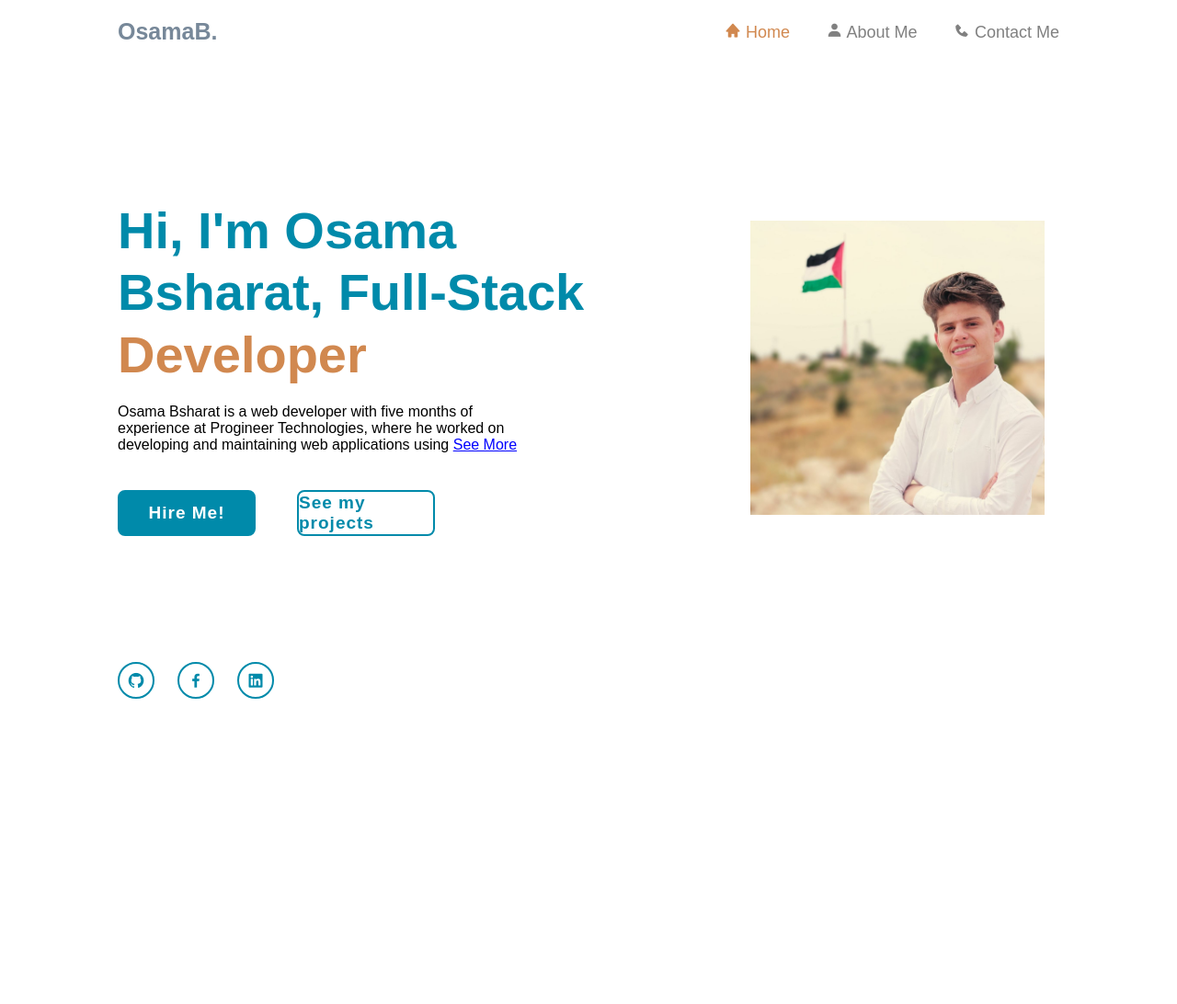
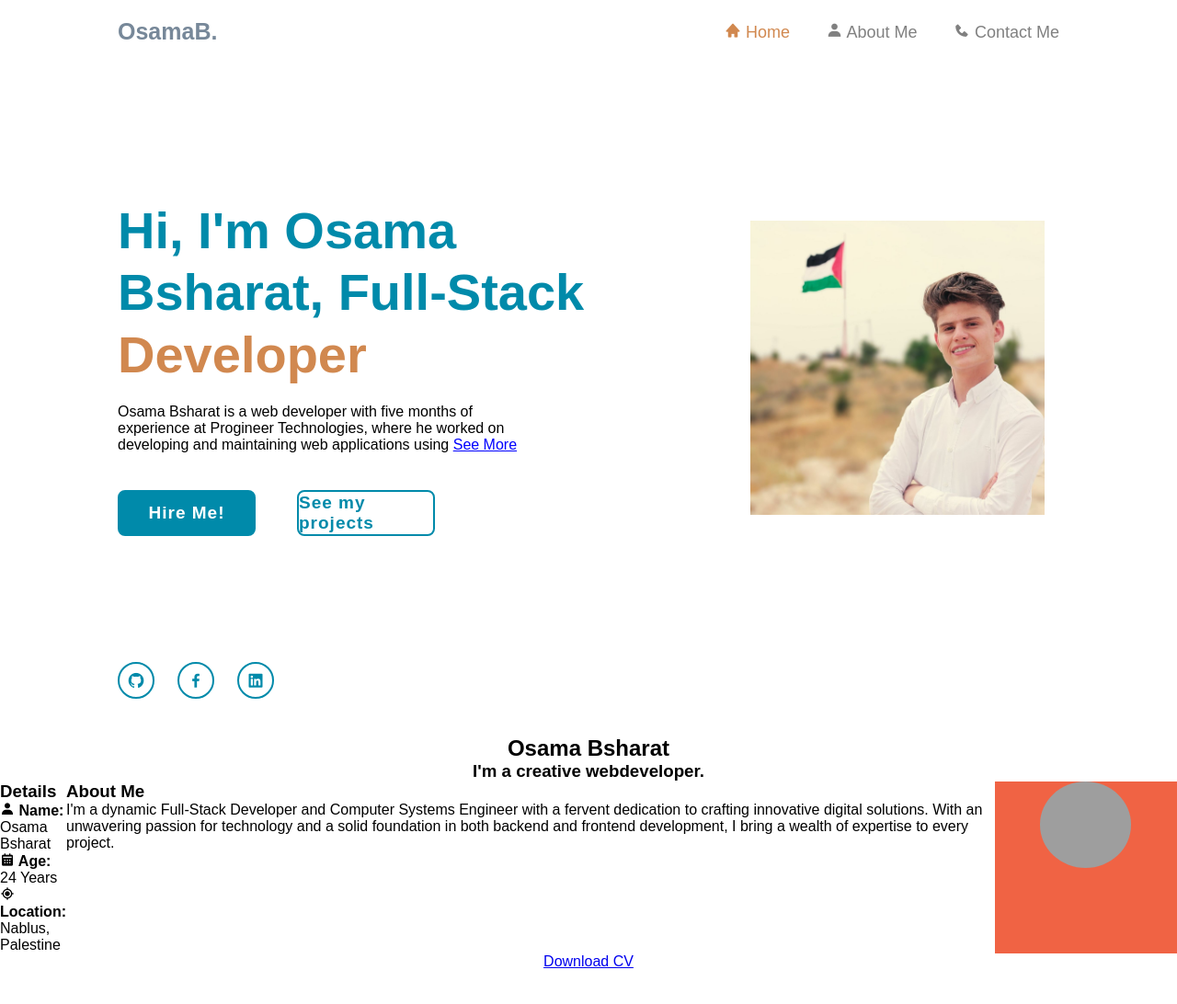
Before and after one commit to OsamaBsharat/PortfolioSite, a plain HTML site: page index.html in a window 1280 px wide. Shown: the whole page at 92% size. Before the commit the page ends 800 px from the top, so only its background shows below. Drawn offline with nearby package versions, Linux system fonts and the light colour scheme; grey boxes are pictures that could not be loaded; a web font is replaced by a local one.

Commit message:
fifth commit

```diff
--- a/css/style.css
+++ b/css/style.css
@@ -20,6 +20,7 @@
     justify-content: space-between;
     align-items: center;
     z-index: 100;
+    background-color: white;
 }
 
 .logo {
@@ -178,7 +179,7 @@
 }
 
 .btn-box a:nth-child(2) {
-
+    align-items: center;
     background: transparent;
     color: #008AAA;
 
@@ -301,7 +302,61 @@
     animation: showRight 1s ease forwards;
     animation-delay: .4s;
 }
+.about-me{
+    width:100%;
+    height: 100vh;
 
+}
+.about-me-header {
+    text-align: center;
+}
+
+.about-content {
+    display: flex;
+
+    justify-content:space-between;
+
+}
+
+
+
+.right-side {
+    display: flex;
+    background: #f06344;
+    justify-content: center;
+}
+
+.download-cv{
+    display: flex;
+    justify-content: center;
+}
+.user-img{
+
+    display: flex;
+    border-radius: 50%;
+    width: 50%;
+    height: 50%;
+
+}
+.container{
+
+
+
+    display: flex;
+    justify-content: space-between;
+    padding: 25%;
+}
+.right-side-login{
+   justify-content: center;
+    width: 50vh;
+    height: 50vh;
+
+}
+.left-side-login{
+    width: 50vh;
+    height: 50vh;
+    background-color: #008AAA;
+}
 @keyframes showRight {
     100% {
         width: 0;
--- a/index.html
+++ b/index.html
@@ -7,7 +7,8 @@
     <title>Home</title>
     <link rel="stylesheet" href="/css/style.css">
     <link href='https://unpkg.com/boxicons@2.1.4/css/boxicons.min.css' rel='stylesheet'>
-    <script src="js/script.js"></script>
+    <link rel="stylesheet" href="https://fonts.google.com/specimen/Poppins">
+
 </head>
 
 <body>
@@ -15,9 +16,9 @@
     <header class="header">
         <a href="" class="logo">OsamaB.</a>
         <nav class="navbar">
-            <a class="active" href="index.html" ><i class='bx bxs-home'></i> Home</a>
-            <a href="/pages/about.html"><i class='bx bxs-user' ></i> About Me</a>
-            <a href="/pages/contact.html"> <i class='bx bxs-phone' ></i> Contact Me</a>
+            <a class="active" href="index.html"><i class='bx bxs-home'></i> Home</a>
+            <a href="#about-me"><i class='bx bxs-user'></i> About Me</a>
+            <a href="/pages/contact.html"> <i class='bx bxs-phone'></i> Contact Me</a>
         </nav>
     </header>
     <section class="home">
@@ -42,8 +43,40 @@
         </div>
         <span class="home-imgHover"></span>
     </section>
+    <section class="about-me" id="about-me">
+        <div class="about-me-header">
+            <h1>Osama Bsharat</h1>
+            <h3>I'm a creative webdeveloper.</h3>
+        </div>
+        <div class="about-content">
+            <div class="info">
+                <h3>Details</h2>
+                    <h4><i class='bx bxs-user'></i> Name:</h4>
+                    <span>Osama Bsharat</span>
+                    <h4><i class='bx bxs-calendar'></i> Age:</h4>
+                    <span id="my-age">Loading...</span>
+                    <h4><i class='bx bx-current-location'></i> Location:</h4>
+                    <span>Nablus, Palestine</span>
+            </div>
+            <div class="about-me-info">
+                <h3>About Me</h2>
+                    <p> I'm a dynamic Full-Stack Developer and Computer Systems Engineer with a fervent dedication to
+                        crafting innovative digital solutions. With an unwavering passion for technology and a solid
+                        foundation in both backend and frontend development, I bring a wealth of expertise to every
+                        project.
+                    </p>
+            </div>
+            <div class="right-side"> <img src="https://avatars.githubusercontent.com/u/48966687?s=400&u=2f36966be64d70b55e8c825a9ed533e15b4aeaef&v=4" alt="Osama Bsharat" class="user-img"></div>
 
+        </div>
 
+       <div class="download-cv">
+        <a href="https://drive.usercontent.google.com/download?id=1dGk3iyH-0pAEd_8dDujSoRWKL4LNomMS&export=download&authuser=1&confirm=t&uuid=72689fa9-8d34-4e95-babf-ae87c444f1be&at=APZUnTVS6SqYvxUttMho3_37Olig:1694694745482">Download CV</a>
+       </div>
+
+    </section>
+
+    <script src="js/script.js"></script>
 </body>
 
 </html>
--- a/js/script.js
+++ b/js/script.js
@@ -12,3 +12,12 @@ function seeMoreFunction() {
         dots.textContent = "Show Less";
     }
 }
+function convertBirthDayToAge(){
+    let myAgeSpan=document.getElementById("my-age");
+    var today = new Date();
+    const birthDayDate=new Date("1999-05-14");
+   const age =today.getFullYear()-birthDayDate.getFullYear();
+    myAgeSpan.textContent=age+" Years";
+
+}
+convertBirthDayToAge();
```
Also changed, not shown: pages/about.html (+2 -0 lines), pages/contact.html (+2 -0 lines), pages/login.html (added, +39 -0 lines).
